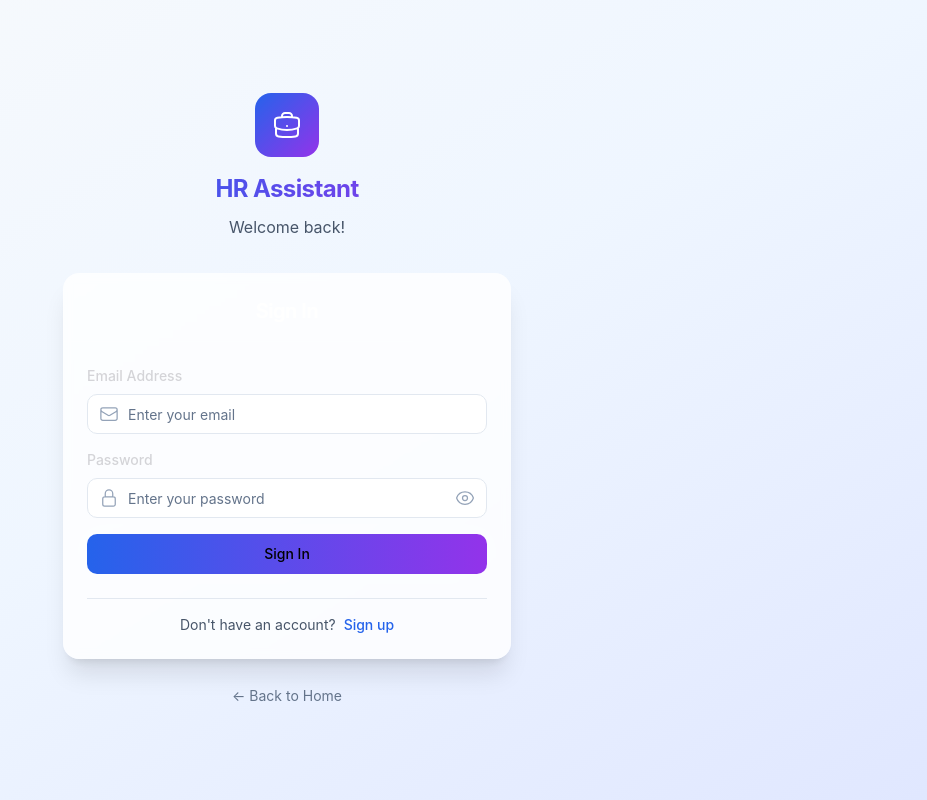
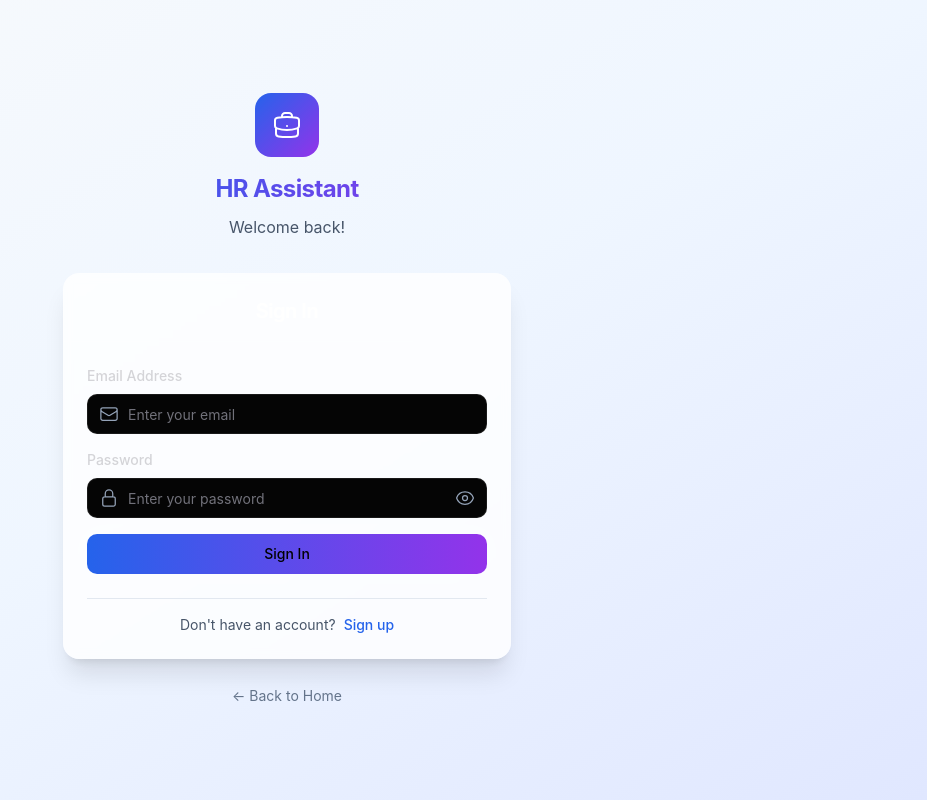
Before and after one commit to Aklile612/HR_Ai_agent, a React (Create React App) app in the folder frontend/: page /auth in a window 1280 px wide. Shown: the whole page, without its empty margins (353-1280 px from the left). Built offline with nearby package versions, Linux system fonts and the light colour scheme; no server answers; the HTML template or start-up script is replaced by a standard one.

Commit message:
feat: update Input component styles for improved visual consistency

```diff
--- a/frontend/src/components/ui/Input.js
+++ b/frontend/src/components/ui/Input.js
@@ -6,7 +6,7 @@ const Input = React.forwardRef(({ className, type, ...props }, ref) => {
     <input
       type={type}
       className={cn(
-        'flex h-10 w-full rounded-md border border-input bg-background px-3 py-2 text-sm ring-offset-background file:border-0 file:bg-transparent file:text-sm file:font-medium placeholder:text-muted-foreground focus-visible:outline-none focus-visible:ring-2 focus-visible:ring-ring focus-visible:ring-offset-2 disabled:cursor-not-allowed disabled:opacity-50',
+        'flex h-10 w-full rounded-md border border-white/[0.08] bg-[#050505] px-3 py-2 text-sm text-white ring-offset-[#050505] file:border-0 file:bg-transparent file:text-sm file:font-medium placeholder:text-zinc-500 focus-visible:outline-none focus-visible:border-white/[0.2] focus-visible:ring-1 focus-visible:ring-white/[0.05] disabled:cursor-not-allowed disabled:opacity-50 transition-colors',
         className
       )}
       ref={ref}
```
